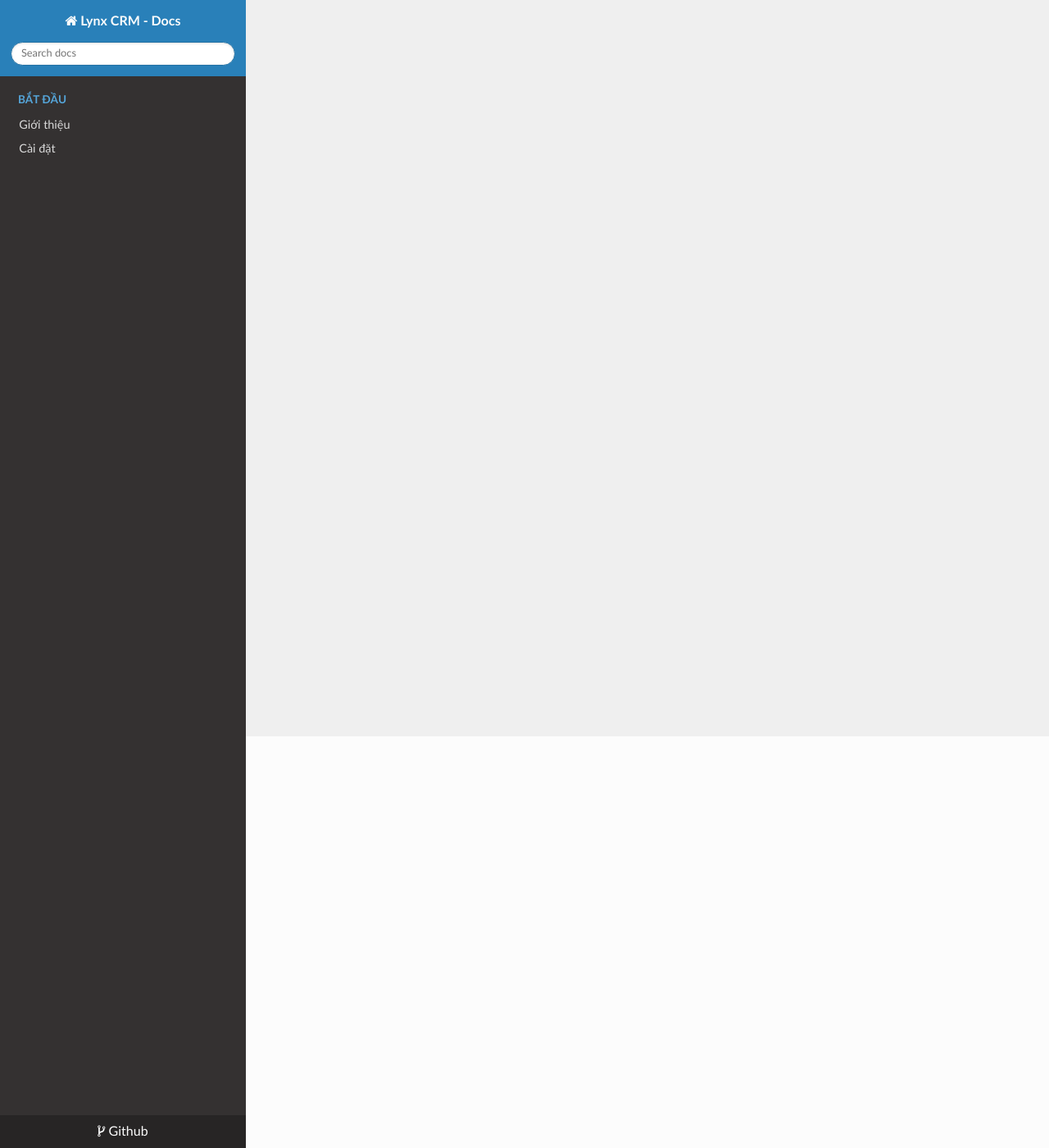
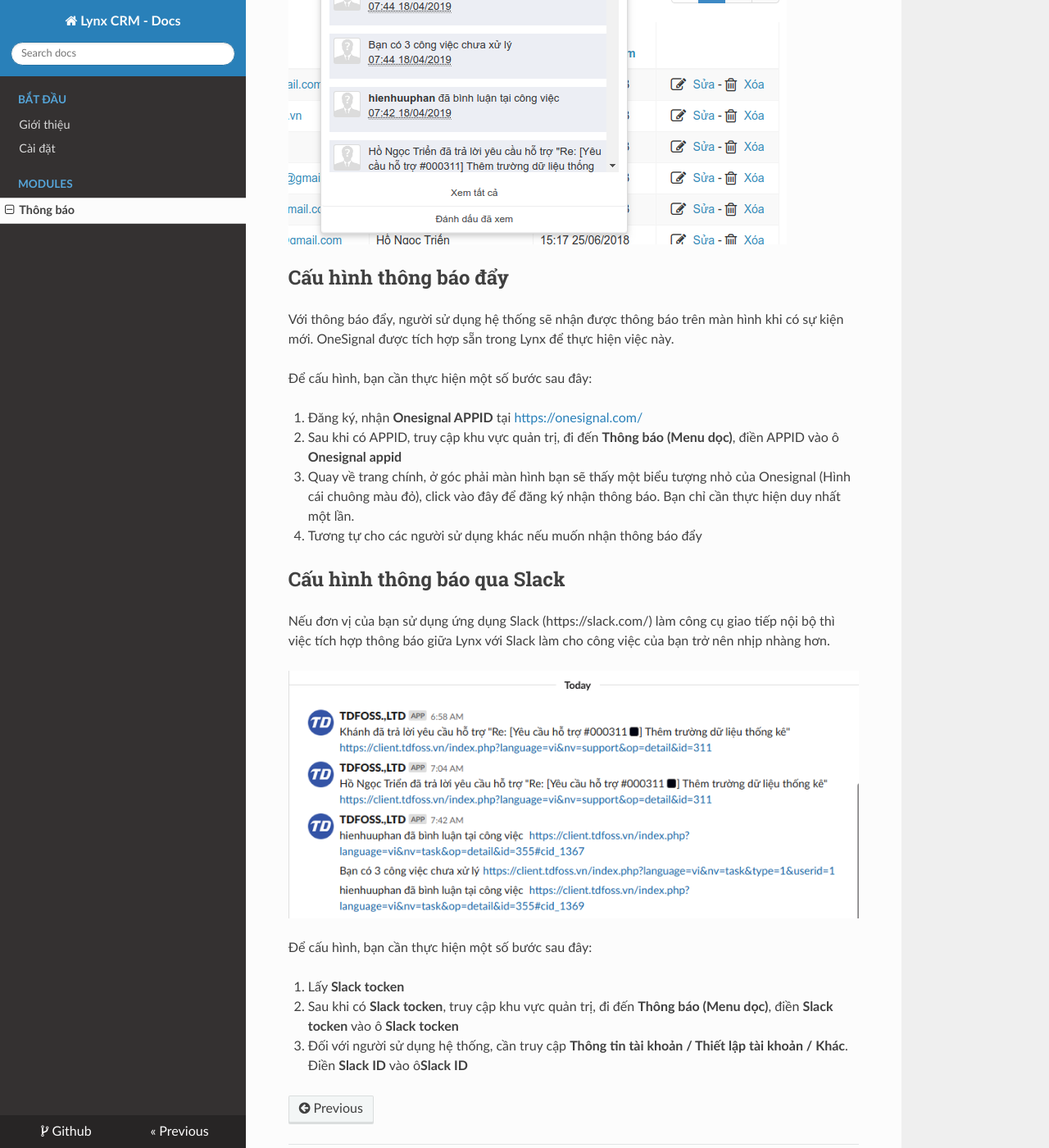
Before and after one commit to mynukeviet/lynx-docs, an MkDocs documentation site: the page built from docs/modules/notification.md, in a window 1280 px wide and 1400 px high, scrolled down 502 px. Shown: the whole window at 82% size. Built offline with MkDocs 1.6.1, drawn with Linux system fonts in a browser that asks for light colours; nearby versions of some CDN libraries; old or Windows-style settings are respelled for this version of MkDocs; some of the changed text lies outside the part shown.

Commit message:
Thêm tài liệu module thông báo

```diff
--- a/docs/modules/notification.md
+++ b/docs/modules/notification.md
@@ -2,4 +2,32 @@
 title: Thông báo
 ---
 
+## Danh sách thông báo
+
+- Khi có thông báo mới, hệ thông sẽ hiển thị tại danh sách thông báo ở góc phải màn hình (icon cái chuông)
+- Người sử dụng có thể xem lại các thông báo cũ tại khu vực này
+
+![](/images/danh-sach-thong-bao.png)
+
 ## Cấu hình thông báo đẩy
+
+Với thông báo đẩy, người sử dụng hệ thống sẽ nhận được thông báo trên màn hình khi có sự kiện mới. OneSignal được tích hợp sẵn trong Lynx để thực hiện việc này.
+
+Để cấu hình, bạn cần thực hiện một số bước sau đây:
+
+1. Đăng ký, nhận **Onesignal APPID** tại [https://onesignal.com/](https://onesignal.com/)
+2. Sau khi có APPID, truy cập khu vực quản trị, đi đến **Thông báo (Menu dọc)**, điền APPID vào ô **Onesignal appid**
+3. Quay về trang chính, ở góc phải màn hình bạn sẽ thấy một biểu tượng nhỏ của Onesignal (Hình cái chuông màu đỏ), click vào đây để đăng ký nhận thông báo. Bạn chỉ cần thực hiện duy nhất một lần.
+4. Tương tự cho các người sử dụng khác nếu muốn nhận thông báo đẩy
+
+## Cấu hình thông báo qua Slack
+
+Nếu đơn vị của bạn sử dụng ứng dụng Slack (https://slack.com/) làm công cụ giao tiếp nội bộ thì việc tích hợp thông báo giữa Lynx với Slack làm cho công việc của bạn trở nên nhịp nhàng hơn.
+
+![](/images/thong-bao-slack.png)
+
+Để cấu hình, bạn cần thực hiện một số bước sau đây:
+
+1. Lấy **Slack tocken**
+2. Sau khi có **Slack tocken**, truy cập khu vực quản trị, đi đến **Thông báo (Menu dọc)**, điền **Slack tocken** vào ô **Slack tocken**
+3. Đối với người sử dụng hệ thống, cần truy cập **Thông tin tài khoản / Thiết lập tài khoản / Khác**. Điền **Slack ID** vào ô**Slack ID**
--- a/mkdocs.yml
+++ b/mkdocs.yml
@@ -12,3 +12,5 @@
 - Bắt đầu:
     - Giới thiệu: index.md
     - Cài đặt: install.md
+- Modules:
+    - Thông báo: modules/notification.md
```
Also changed, not shown: docs/images/danh-sach-thong-bao.png (added), docs/images/thong-bao-slack.png (added).
